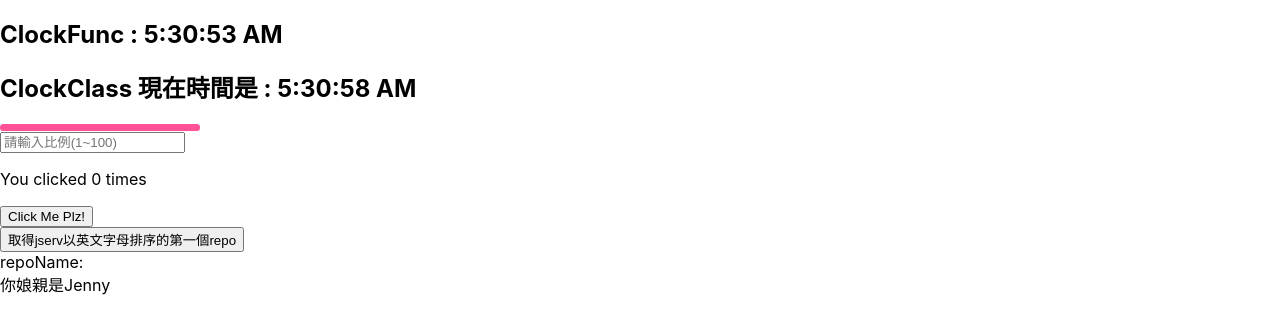
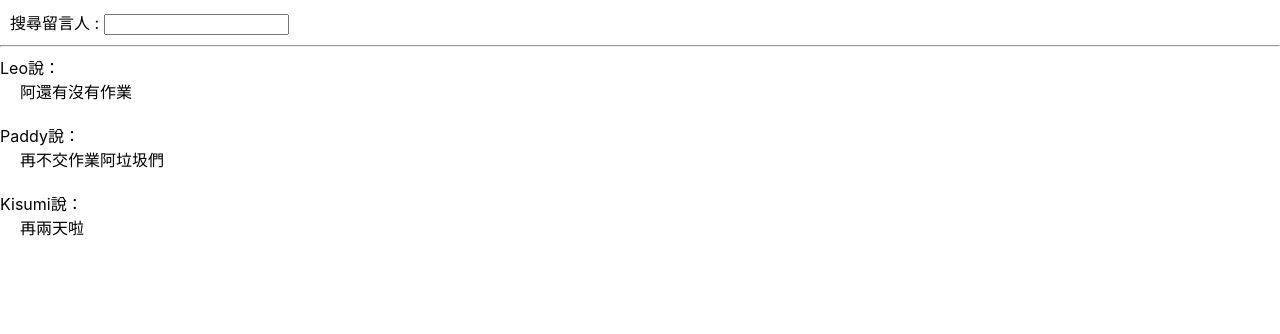
Before and after one commit to leodu1228/ReactProject, a React (Create React App) app: page / in a window 1280 px wide. Shown: the top 334 px of the page. Built offline with nearby package versions, Linux system fonts and the light colour scheme.

Commit message:
message-board
Implement on MessageForm Component

```diff
--- /dev/null
+++ b/src/Components/MessageForm/index.js
@@ -0,0 +1,129 @@
+import React, { useState} from 'react';
+
+
+
+// 負責處理每一則留言的格式
+// class Message extends React.Component{
+//     render(){
+//         let divStyle={marginBottom:20}
+//         let messageStyle={marginLeft:20}
+//         return(
+//             <div style={divStyle}>
+//                 {/*把每筆傳進來的留言資料都放好後回傳*/}
+//                 <div>{this.props.name}說：</div>
+//                 <div style={messageStyle}>{this.props.message}</div>
+//             </div>
+//         )
+//     }
+// }
+function Message(props) {
+    let divStyle = { marginBottom: 20 }
+    let messageStyle = { marginLeft: 20 }
+    return (
+        <div style={divStyle}>
+            {/*把每筆傳進來的留言資料都放好後回傳*/}
+            <div>{props.name}說：</div>
+            <div style={messageStyle}>{props.message}</div>
+        </div>
+    )
+}
+
+// 負責將每一則留言包裝起來
+// class MessageBlock extends React.Component{
+//     render(){
+//         //用map迴圈把每筆留言的資料都用props傳進Message組件放好，再指定給message
+//         let message = this.props.messageData.map((item)=>{
+//             //判斷留言者item.name中是否有this.props.searchName的值，如果有就執行，沒有就不動作
+//             if(item.name.indexOf(this.props.searchName)!= -1)
+//                 return <Message name={item.name} message={item.message} />
+//         })
+//         return (
+//             <div>
+//                 {/*回傳放完留言資料的message變數*/}
+//                 {message}
+//             </div>
+//         )
+//     }
+// }
+function MessageBlock(props) {
+    //用map迴圈把每筆留言的資料都用props傳進Message組件放好，再指定給message
+    let message = props.messageData.map((item) => {
+        //判斷留言者item.name中是否有this.props.searchName的值，如果有就執行，沒有就不動作
+        if (item.name.indexOf(props.searchName) !== -1)
+            return <Message name={item.name} message={item.message} />
+    })
+
+    return (
+        <div>
+            {/*回傳放完留言資料的message變數*/}
+            {message}
+        </div>
+    )
+}
+
+
+//SearchBlock
+// class SearchBlock extends React.Component {
+//     render() {
+//         let divStyle = { margin: 10 }
+//         return (
+//             <div style={divStyle}>
+//                 <span>搜尋留言人 : </span>
+//                 <input type="text"
+//                     value={this.props.searchName}
+//                     onChange={this.props.changeState}>
+//                 </input>
+//             </div>
+//         )
+//     }
+// }
+function SearchBlock(props) {
+    let divStyle = { margin: 10 }
+    return (
+        <div style={divStyle}>
+            <span>搜尋留言人 : </span>
+            <input type="text"
+                value={props.searchName}
+                onChange={props.changeState}>
+            </input>
+        </div>
+    )
+}
+
+// export default class MessageForm extends React.Component {
+//     constructor(props){
+//         super(props)
+//         this.state = ({name:''})
+
+//         // changeState用來在使用者輸入值的時候觸發事件，改變state
+//         this.changeState = this.changeState.bind(this)
+//     }
+
+//     changeState(event){
+//         this.setState({name:event.target.value})
+//     }
+
+//     render() {
+//         return (
+//             <div>
+//                 {/*把state中的name和執行的事件都用props給SearchBlock*/}
+//                 <SearchBlock searchName={this.state.name} changeState={this.changeState}></SearchBlock>
+//                 <hr/>
+//                  {/*傳入state的name用來篩選留言*/}
+//                 <MessageBlock messageData={this.props.messageData} searchName={this.state.name}></MessageBlock>
+//             </div>
+//         )
+//     }
+// }
+
+export default function MessageForm(props) {
+    const [name, changeState] = useState('');
+
+    return (
+        <div>
+            <SearchBlock searchName={name} changeState={(event) => { changeState(event.target.value)}}></SearchBlock>
+            <hr />
+            <MessageBlock searchName={name} messageData={props.messageData} ></MessageBlock>
+        </div>
+    )
+}
--- a/src/index.js
+++ b/src/index.js
@@ -2,22 +2,17 @@ import React from 'react';
 import ReactDOM from 'react-dom';
 import './index.css';
 import reportWebVitals from './reportWebVitals';
-import ClockClass from './Components/ClockClass';
-import ClockFunc from './Components/ClockFunc';
-import Progress from './Components/Progress';
-import Fetch from './Components/Fetch';
-import Baby from './Components/Baby';
-import ShowClickOnTitle from './Components/ShowCLickOnTitle';
+import MessageForm from './Components/MessageForm';
+
+let data = [{number:'1',name:'Leo',message:'阿還有沒有作業'},
+            {number:'2',name:'Paddy',message:'再不交作業阿垃圾們'},
+            {number:'3',name:'Kisumi',message:'再兩天啦'},]
+
 
 // ReactDOM.render 傳入兩個參數
 ReactDOM.render(
   <React.StrictMode>
-    <ClockFunc></ClockFunc>
-    <ClockClass></ClockClass>
-    <Progress></Progress>
-    <ShowClickOnTitle></ShowClickOnTitle>
-    <Fetch></Fetch>
-    <Baby></Baby>
+    <MessageForm messageData ={data}></MessageForm>
   </React.StrictMode>,
   document.getElementById('root')
 );
```
Also changed, not shown: src/App.js (line endings or trailing spaces), 1 other file (tests, documents, lock files or other folders).
